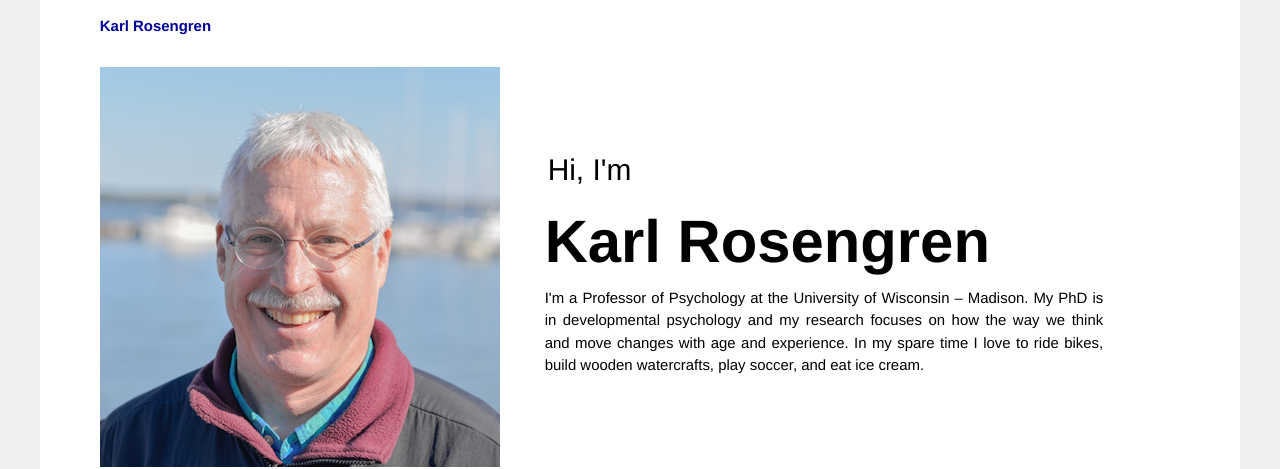
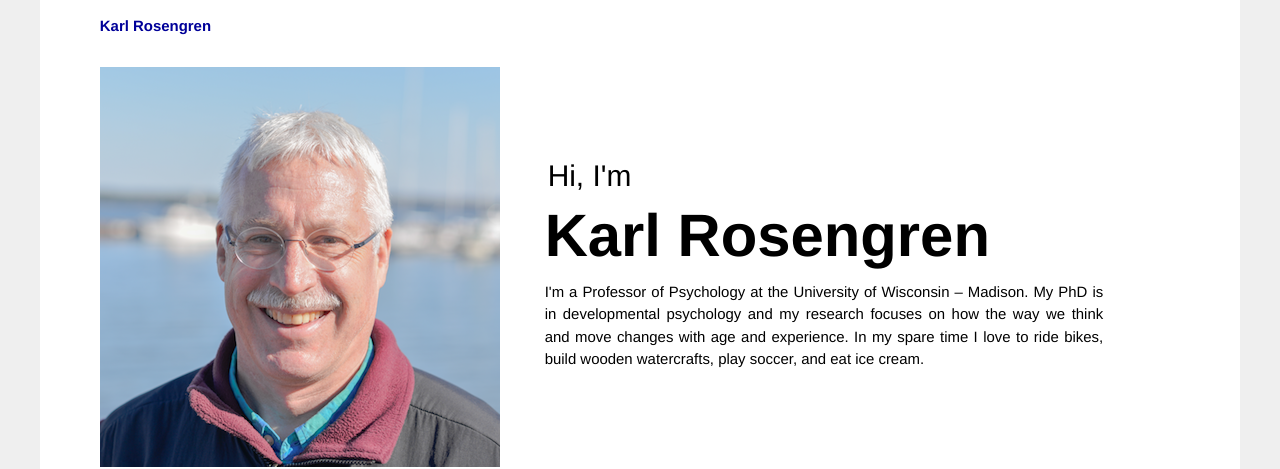
Before and after one commit to krosengren/krosengren.github.io, a Jekyll site: the page built from index.html, in a window 1280 px wide. Shown: the top 469 px of the page. Built offline with Jekyll 4.4.1, drawn with Linux system fonts in a browser that asks for light colours; Markdown is read by kramdown in place of the engine named in the settings.

Commit message:
Adjust padding under the name intro

```diff
--- a/css/main.css
+++ b/css/main.css
@@ -157,7 +157,7 @@
 .name-intro {
   font-size: 2em;
   line-height: 1em;
-  margin: 0.4em 0.1em;
+  margin: 0.4em 0.1em 0 0.1em;
 }
 
 .name {
```
